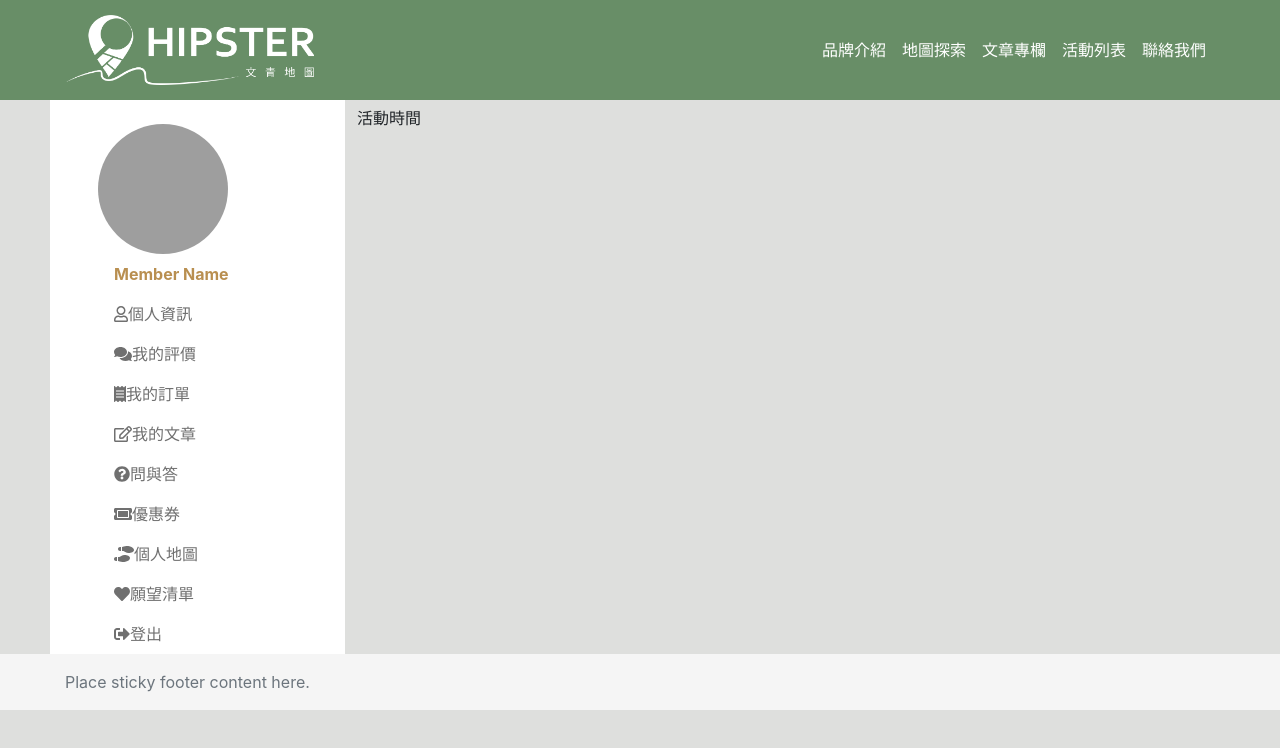
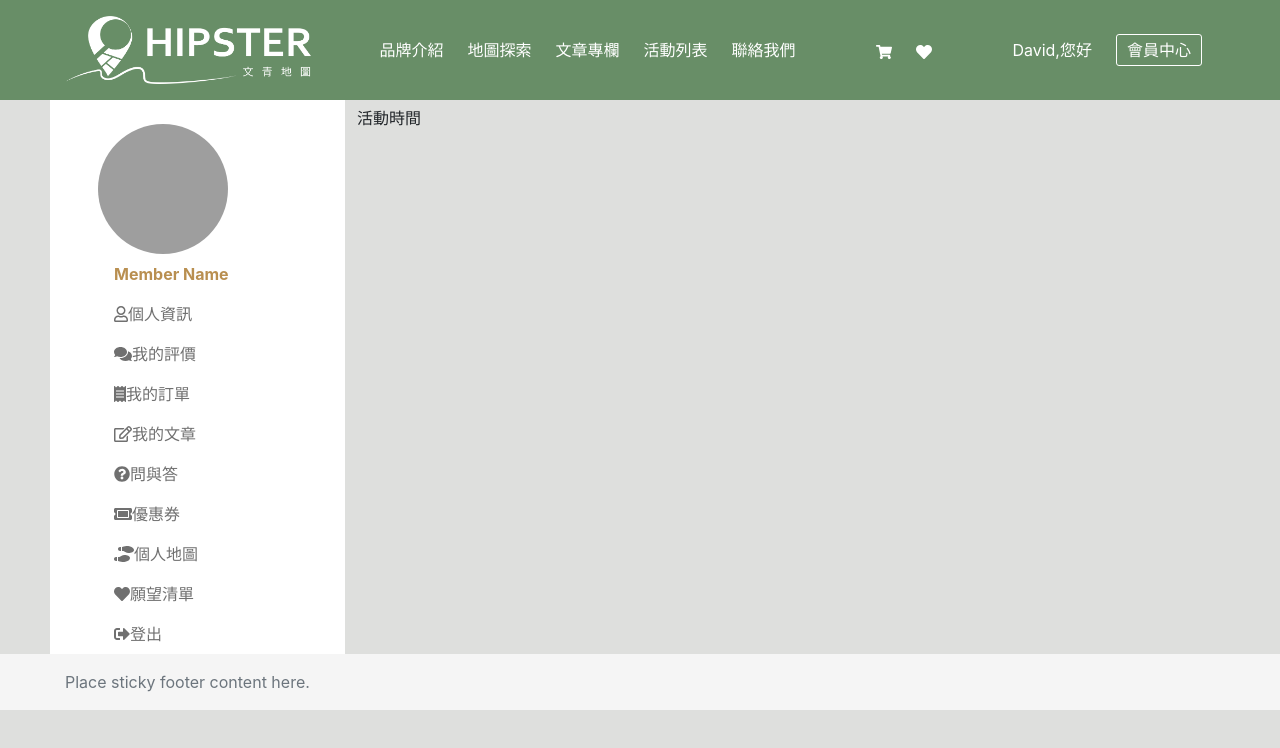
Before and after one commit to zenoah82000/HIPSTER, a React (Create React App) app in the folder client/: page /test in a window 1280 px wide. Shown: the top 748 px of the page. Built offline with nearby package versions, Linux system fonts and the light colour scheme; grey boxes are pictures that could not be loaded; a web font is replaced by a local one.

Commit message:
20200616

```diff
--- a/client/src/components/Mynavbar.js
+++ b/client/src/components/Mynavbar.js
@@ -1,6 +1,6 @@
 import React, { useState } from 'react'
 import { Navbar, Nav, Form, FormControl, Button } from 'react-bootstrap'
-
+import Logo from '../images/home/logo.png'
 import { FaHeart, FaShoppingCart } from 'react-icons/fa'
 import { Link, NavLink, withRouter } from 'react-router-dom'
 
@@ -40,7 +40,9 @@ function Mynavbar(props) {
     <>
       <nav>
         <div className="navbar container ">
-          <a href="./" className="logo"></a>
+          <a href="./" className="logo">
+            <img src={Logo} />
+          </a>
           <div className="burger none" id="burger">
             ☰
           </div>
@@ -55,66 +57,45 @@ function Mynavbar(props) {
               <a href="/article">文章專欄</a>
             </li>
             <li>
-              <a href="/article">活動列表</a>
+              <a href="/product">活動列表</a>
             </li>
             <li>
               <a href="/contact">聯絡我們</a>
             </li>
           </ul>
+          {/* ========================================================= */}
+          <ul className="shop-group">
+            <li>
+              <a href="">
+                <FaShoppingCart />
+              </a>
+            </li>
+            <li>
+              <a href="">
+                <FaHeart />
+              </a>
+            </li>
+          </ul>
+          {/* ========================================================= */}
+          <ul className="sign none">
+            <li>
+              <a href="">註冊</a>
+            </li>
+            <li>
+              <a href="">登入</a>
+            </li>
+          </ul>
+          {/* ========================================================= */}
+          <ul className="member">
+            <li>David,您好</li>
+            <li>
+              <a href="" className="memberbtn">
+                會員中心
+              </a>
+            </li>
+          </ul>
         </div>
       </nav>
-      {/* <Navbar bg="" variant="dark" class="navbar">
-        <div className="container">
-          <Navbar.Brand href="/">Navbar</Navbar.Brand>
-          <div className="burger " id="burger">
-            ☰
-          </div>
-          <Nav className="m-auto">
-            <Nav.Link as={NavLink} to="/about">
-              品牌介紹
-            </Nav.Link>
-            <Nav.Link as={NavLink} to="/map">
-              地圖
-            </Nav.Link>
-            <Nav.Link as={NavLink} to="/article">
-              文章專欄
-            </Nav.Link>
-            <Nav.Link as={NavLink} to="/product">
-              活動列表
-            </Nav.Link>
-            <Nav.Link as={NavLink} to="/contact">
-              聯絡我們
-            </Nav.Link>
-          </Nav>
-          {/* ========================================================= */}
-      {/* <Nav className="shop">
-            <Nav.Link as={NavLink} to="/shoppingcar">
-              <FaShoppingCart />
-            </Nav.Link>
-            <Nav.Link as={NavLink} to="/shoppingcar">
-              <FaHeart />
-            </Nav.Link>
-          </Nav>
-
-          <Nav className="sign none" id="sign">
-            <Nav.Link as={NavLink} to="">
-              註冊
-            </Nav.Link>
-            <Nav.Link as={NavLink} to="">
-              登入
-            </Nav.Link>
-          </Nav> */}
-      {/* ========================================================= */}
-      {/* <Nav className="member" id="member">
-            <span className="membername" as={NavLink} to="">
-              David , 您好!
-            </span>
-            <Nav.Link as={NavLink} to="" className="memberbtn">
-              會員中心
-            </Nav.Link>
-          </Nav>
-        </div>
-      </Navbar> */}{' '}
     </>
   )
 }
--- a/client/src/pages/Home.js
+++ b/client/src/pages/Home.js
@@ -1,7 +1,7 @@
 import React from 'react'
 import '../styles/home.scss'
 import { FaSearch, FaStreetView, FaLongArrowAltRight } from 'react-icons/fa'
-import { Navbar } from 'react-bootstrap'
+import Logo from '../images/home/title.png'
 import { Link, NavLink, withRouter } from 'react-router-dom'
 
 function Home(props) {
--- a/client/src/styles/custom.scss
+++ b/client/src/styles/custom.scss
@@ -8,6 +8,9 @@ body {
 }
 .none {
   display: none !important;
+}
+img {
+  width: 100%;
 }
 //===================選單====================
 nav {
@@ -22,38 +25,45 @@ nav {
   align-items: center;
   justify-content: space-between;
 }
+
 .logo {
-  width: 248px;
-  height: 70px;
-  background-image: url(../images/home/logo.png);
-  background-size: cover;
-  background-repeat: no-repeat;
-  display: block;
+  width: 245px;
+  // height: 70px;
+  // background-image: url(../images/home/logo.png);
+  // background-size: cover;
+  // background-repeat: no-repeat;
+  // display: block;
 }
-.menu {
+.menu,
+.shop-group,
+.sign,
+.member {
   list-style: none;
   display: flex;
   margin: 0;
 }
-.menu li {
-  padding: 0 8px;
+.menu li,
+.shop-group li,
+.sign li,
+.member li {
+  padding: 0 12px;
 }
-.menu a {
+.menu a,
+.shop-group a,
+.sign a,
+.member a {
   color: white;
   text-decoration: none;
 }
-.menu a:hover {
+.menu a:hover,
+.shop-group a:hover,
+.sign a:hover {
   color: rgba($color: #fff, $alpha: 0.5);
 }
-
-// .navbar {
-//   background-color: #688e67;
-//   color: #fff;
-// }
-// .navbar-dark .navbar-nav .nav-link {
-//   padding: 0 1rem;
-//   color: #fff;
-// }
+.shop-group {
+  display: flex;
+  margin: 0;
+}
 
 .burger {
   font-size: 15px;
@@ -63,21 +73,15 @@ nav {
   cursor: pointer;
 }
 
-// .sign .nav-link {
-//   padding: 0 0.5rem !important;
-// }
-// .memberbtn {
-//   padding: 3px 10px !important;
-//   border-radius: 3px;
-//   border: 1.5px solid #fff;
-// }
-// .memberbtn:hover {
-//   background-color: rgba($color: #ffffff, $alpha: 0.5);
-// }
-// .membername {
-//   line-height: 30px;
-//   margin: 0 30px;
-// }
+.memberbtn {
+  padding: 5px 10px !important;
+  border-radius: 3px;
+  border: 1.5px solid #fff;
+}
+.memberbtn:hover {
+  background-color: rgba($color: #ffffff, $alpha: 0.3);
+}
+
 //===================選單====================
 
 .footer {
--- a/client/src/styles/home.scss
+++ b/client/src/styles/home.scss
@@ -1,3 +1,13 @@
+p,
+a,
+ul,
+li,
+h1,
+h2 {
+  margin: 0;
+  padding: 0;
+}
+
 .banner {
   height: 800px;
   background-image: url(../images/home/home-banner.jpg);
@@ -17,7 +27,7 @@ input,
   height: 130px;
   position: absolute;
   left: 50%;
-  // bottom: 50px;
+  bottom: 50px;
   transform: translateX(-50%);
 }
 .btnList {
```
Also changed, not shown: client/src/images/home/title.png (added).
